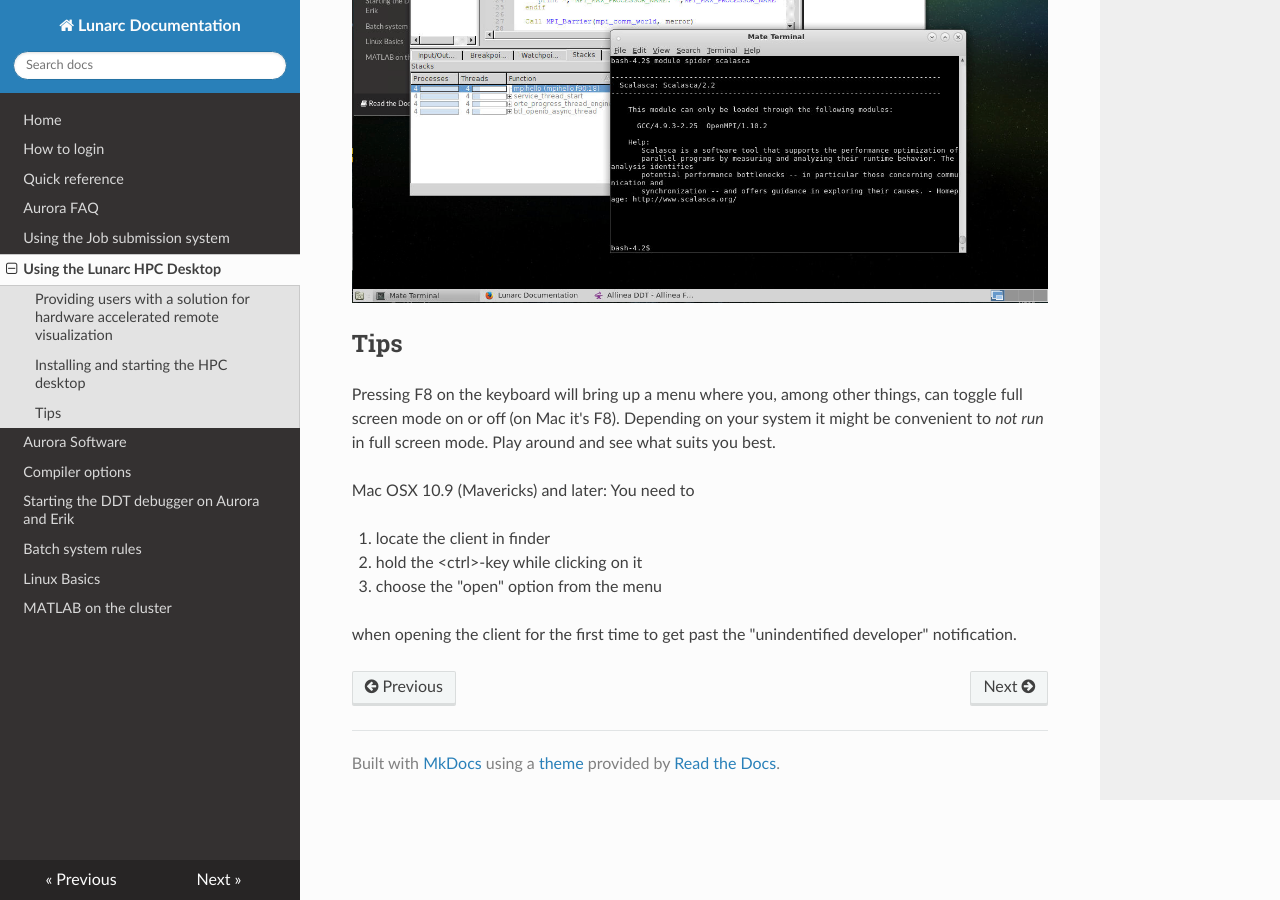
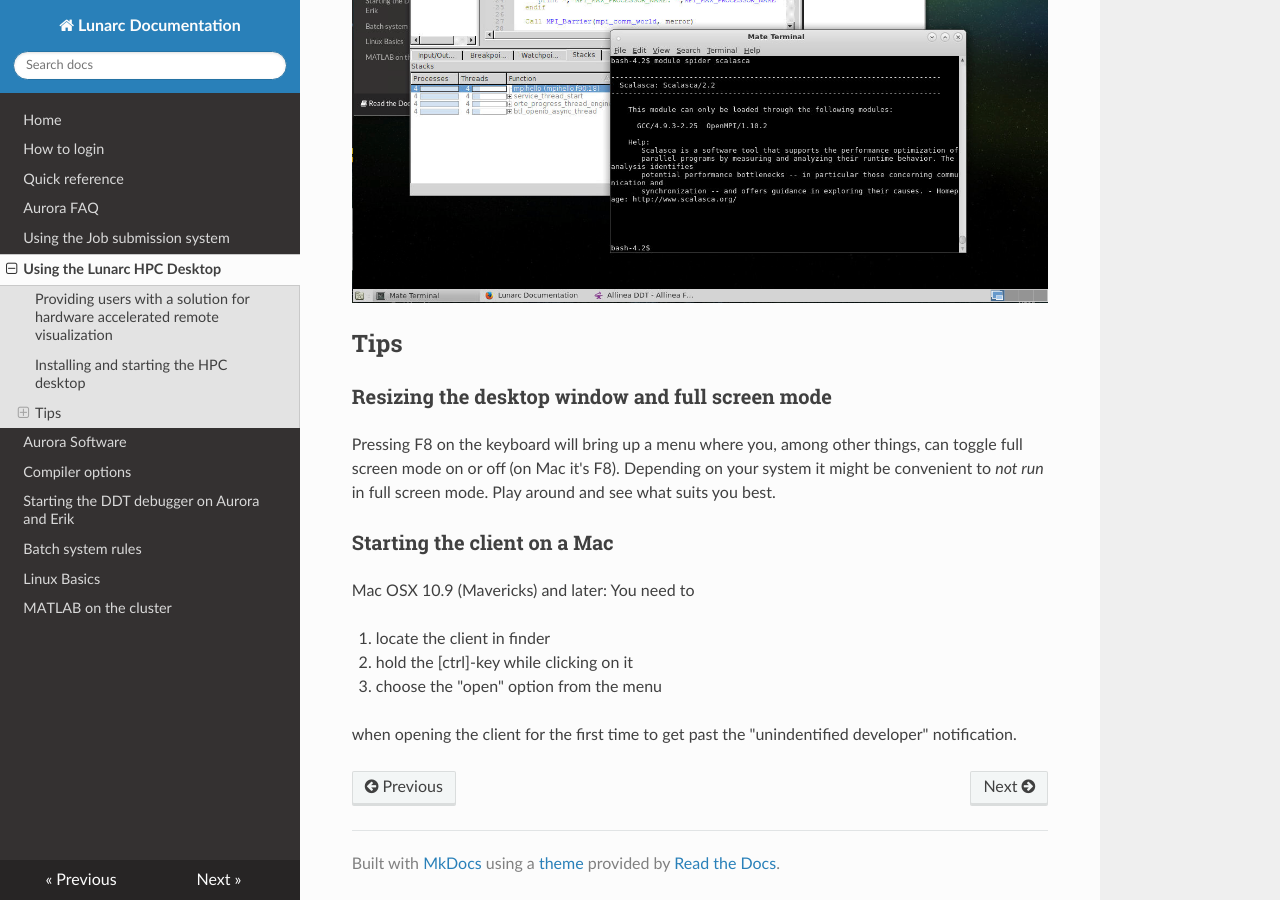
Before and after one commit to lunarc/lunarc_docs, an MkDocs documentation site: the page built from docs/using_hpc_desktop.md, in a window 1280 px wide and 900 px high, scrolled down 1636 px. Built offline with MkDocs 1.6.1, drawn with Linux system fonts in a browser that asks for light colours; nearby versions of some CDN libraries; old or Windows-style settings are respelled for this version of MkDocs.

Commit message:
Formatting

```diff
--- a/docs/using_hpc_desktop.md
+++ b/docs/using_hpc_desktop.md
@@ -37,12 +37,14 @@ The following applications are installed and accessible from the drop down menus
  ![sample screen](images/desktopSampleScreen.png "Desktop sample screen")
 
 ## Tips
+### Resizing the desktop window and full screen mode
 Pressing F8 on the keyboard will bring up a menu where you, among other things, can toggle full screen mode on or off (on Mac it's F8). Depending on your system it might be convenient to *not run* in full screen mode. Play around and see what suits you best.
 
+### Starting the client on a Mac
 Mac OSX 10.9 (Mavericks) and later: You need to
 
 1. locate the client in finder
-2. hold the <ctrl\>-key while clicking on it
+2. hold the [ctrl]-key while clicking on it
 3. choose the "open" option from the menu
 
 when opening the client for the first time to get past the "unindentified developer" notification.
```
